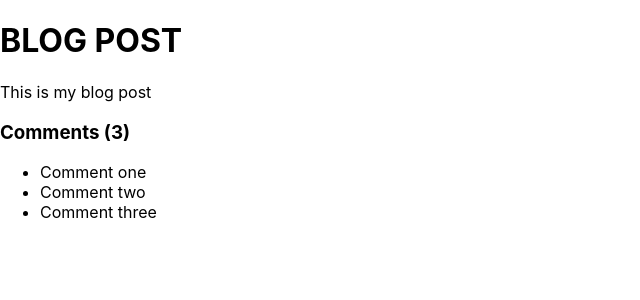
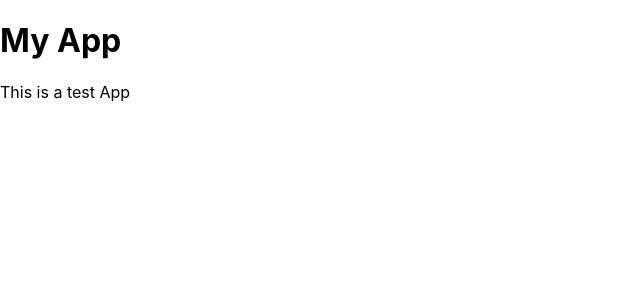
Before and after one commit to himanshubyte/feedback-app, a React (Create React App) app: page / in a window 1280 px wide. Shown: the top 300 px of the page, without its empty margins (0-640 px from the left). Built offline with nearby package versions, Linux system fonts and the light colour scheme.

Commit message:
initial commit

```diff
--- a/src/App.js
+++ b/src/App.js
@@ -1,33 +1,12 @@
-import './App.css';
+import "./App.css";
 
-const App = ()=>{
-  const title="Blog Post";
-  const body='This is my blog post';
-
-  const comments= [
-    {id:1 , text:"Comment one"},
-    {id:2 , text:"Comment two"},
-    {id:3 , text:"Comment three "},
-
-  ]
-
+const App = () => {
   return (
-      <div className="container">
-        <h1>{title.toUpperCase()}</h1>
-        <p>{body}</p>
-        <div className="comments">
-          <h3>Comments ({comments.length})</h3>
-
-          <ul>
-              {comments.map((comment,index)=>(
-                <li key={index} > {comment.text} </li>
-              ))}
-          </ul>
-        </div>
-      </div>
-
-
-  )
-}
+    <div className="one">
+      <h1>My App</h1>
+      <p>This is a test App</p>
+    </div>
+  );
+};
 
 export default App;
```
